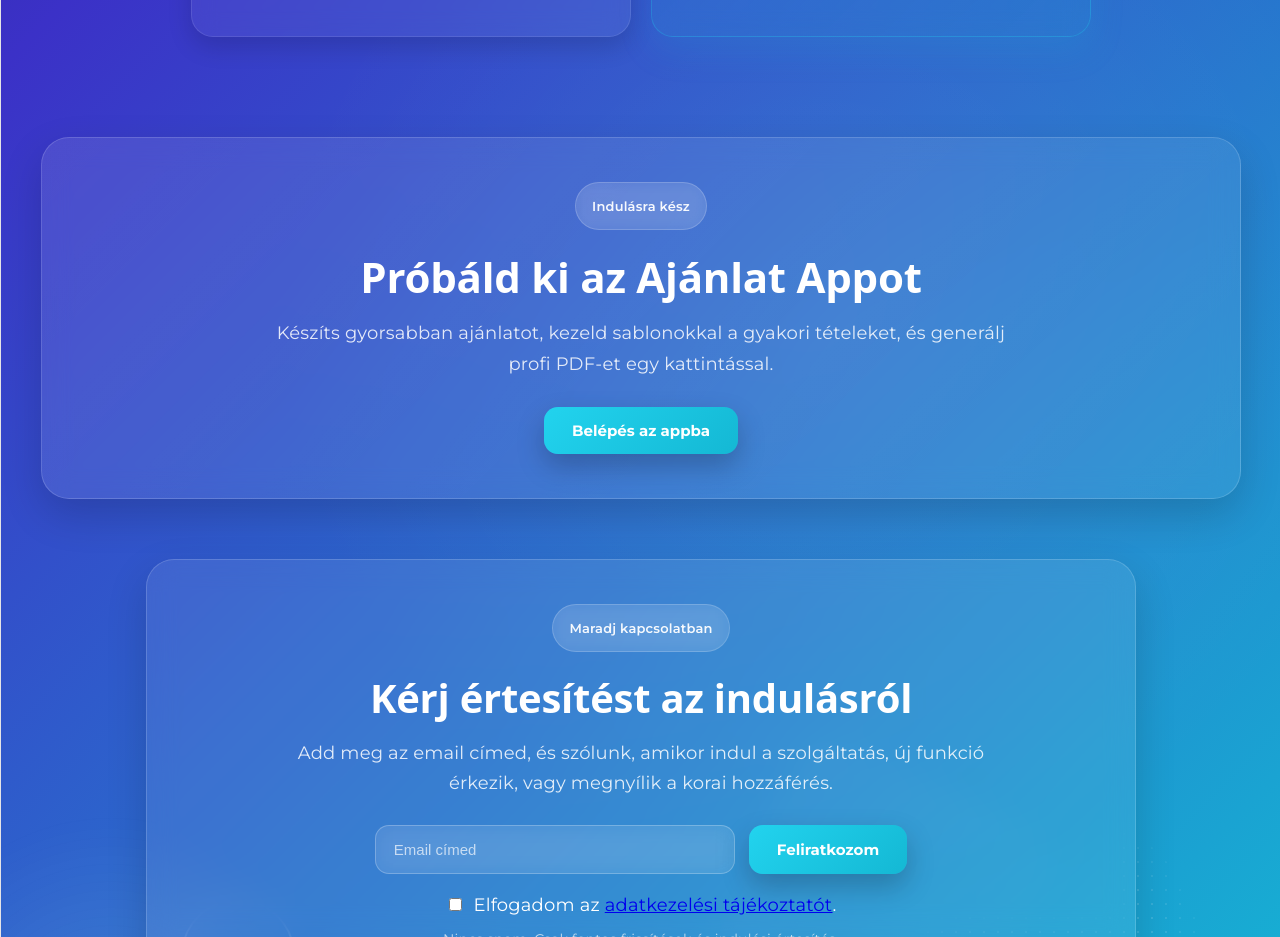
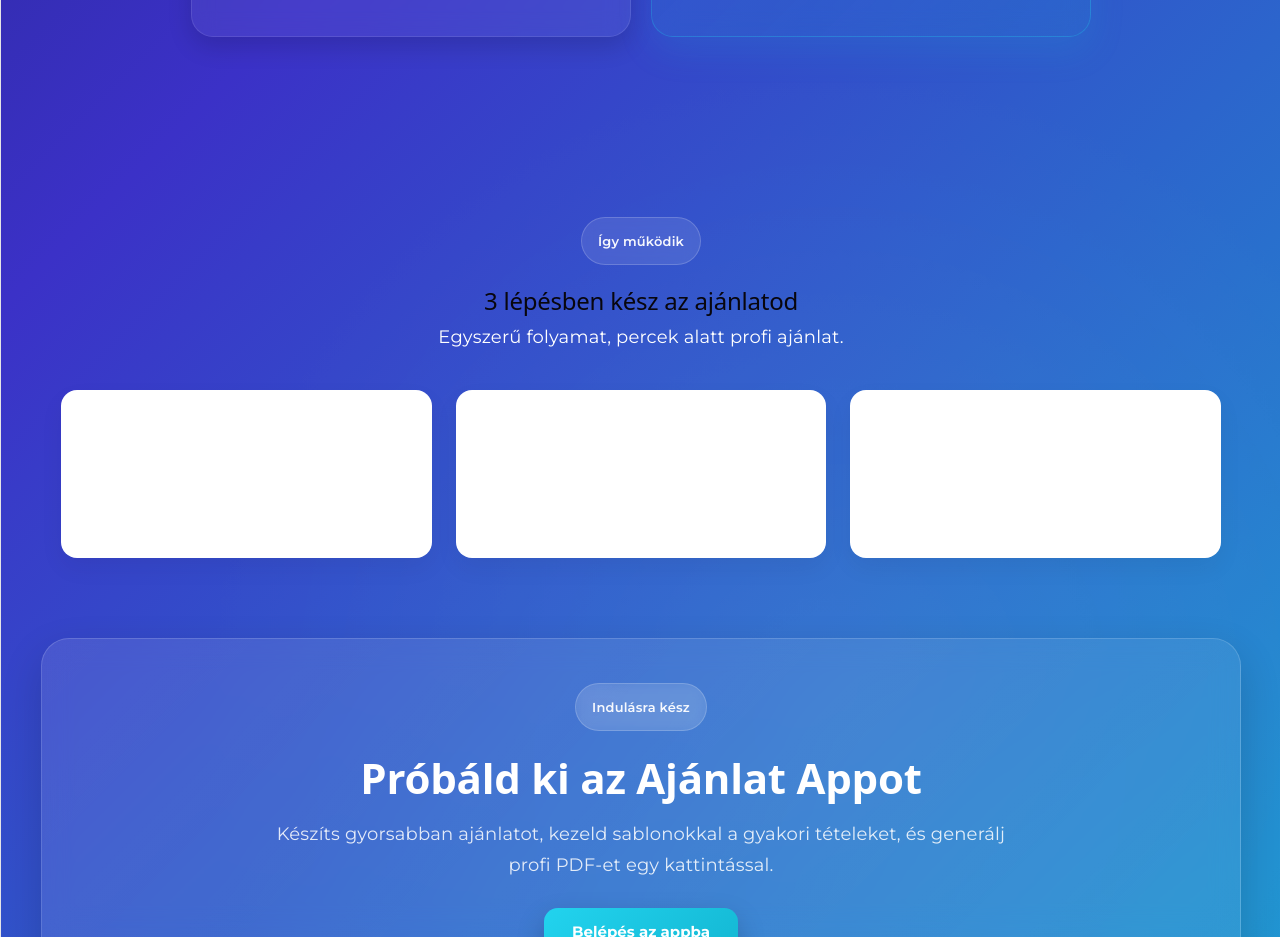
Before and after one commit to fearthesanset-star/ajanlat-frontend, a React app: page / in a window 1280 px wide. Shown: the part 2100-3037 px from the top of the page. Built offline with nearby package versions, Linux system fonts and the light colour scheme; the HTML template or start-up script is replaced by a standard one.

Commit message:
add how it works section

```diff
--- a/src/LandingPage.css
+++ b/src/LandingPage.css
@@ -662,3 +662,32 @@
     opacity: 0.1;
   }
 }
+
+.how-it-works {
+  padding: 80px 20px;
+}
+
+.steps-grid {
+  display: grid;
+  grid-template-columns: repeat(3, 1fr);
+  gap: 24px;
+  margin-top: 40px;
+}
+
+.step-card {
+  background: white;
+  padding: 24px;
+  border-radius: 16px;
+  box-shadow: 0 10px 25px rgba(0,0,0,0.05);
+  transition: 0.2s;
+}
+
+.step-card:hover {
+  transform: translateY(-3px);
+}
+
+@media (max-width: 768px) {
+  .steps-grid {
+    grid-template-columns: 1fr;
+  }
+}
--- a/src/LandingPage.jsx
+++ b/src/LandingPage.jsx
@@ -189,6 +189,33 @@
         </div>
       </section>
 
+      <section className="how-it-works">
+  <div className="section-container">
+    <div className="centered-text">
+      <span className="section-badge">Így működik</span>
+      <h2>3 lépésben kész az ajánlatod</h2>
+      <p>Egyszerű folyamat, percek alatt profi ajánlat.</p>
+    </div>
+
+    <div className="steps-grid">
+      <div className="step-card">
+        <h3>1. Projekt létrehozása</h3>
+        <p>Adj nevet a projektnek és állítsd be az ajánlat érvényességét.</p>
+      </div>
+
+      <div className="step-card">
+        <h3>2. Tételek hozzáadása</h3>
+        <p>Válaszd ki az itemeket vagy használd a sablonokat.</p>
+      </div>
+
+      <div className="step-card">
+        <h3>3. PDF generálás</h3>
+        <p>Kész ajánlat egy kattintással, ügyfélnek küldhető formában.</p>
+      </div>
+    </div>
+  </div>
+</section>
+
       <section className="cta-section">
         <div className="section-container">
           <div className="cta-card">
```
